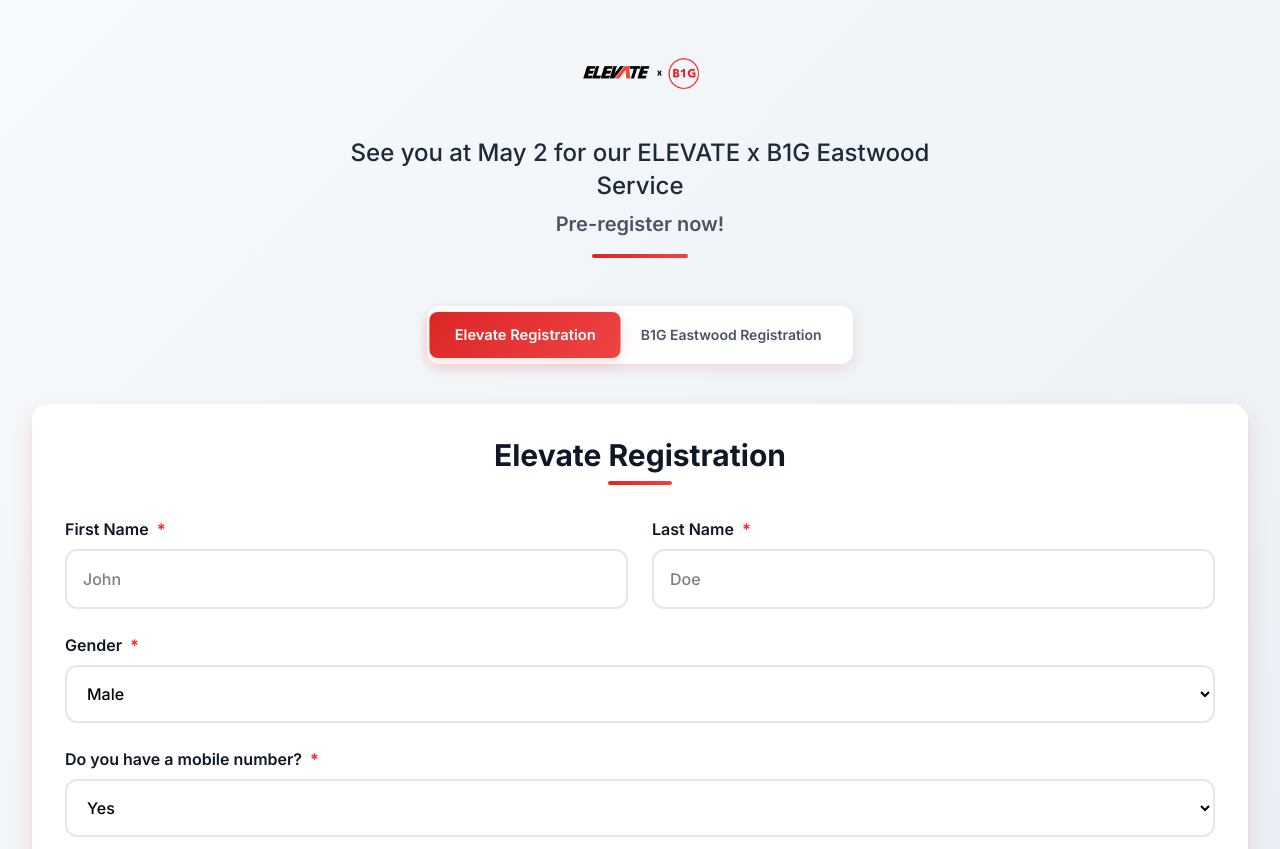
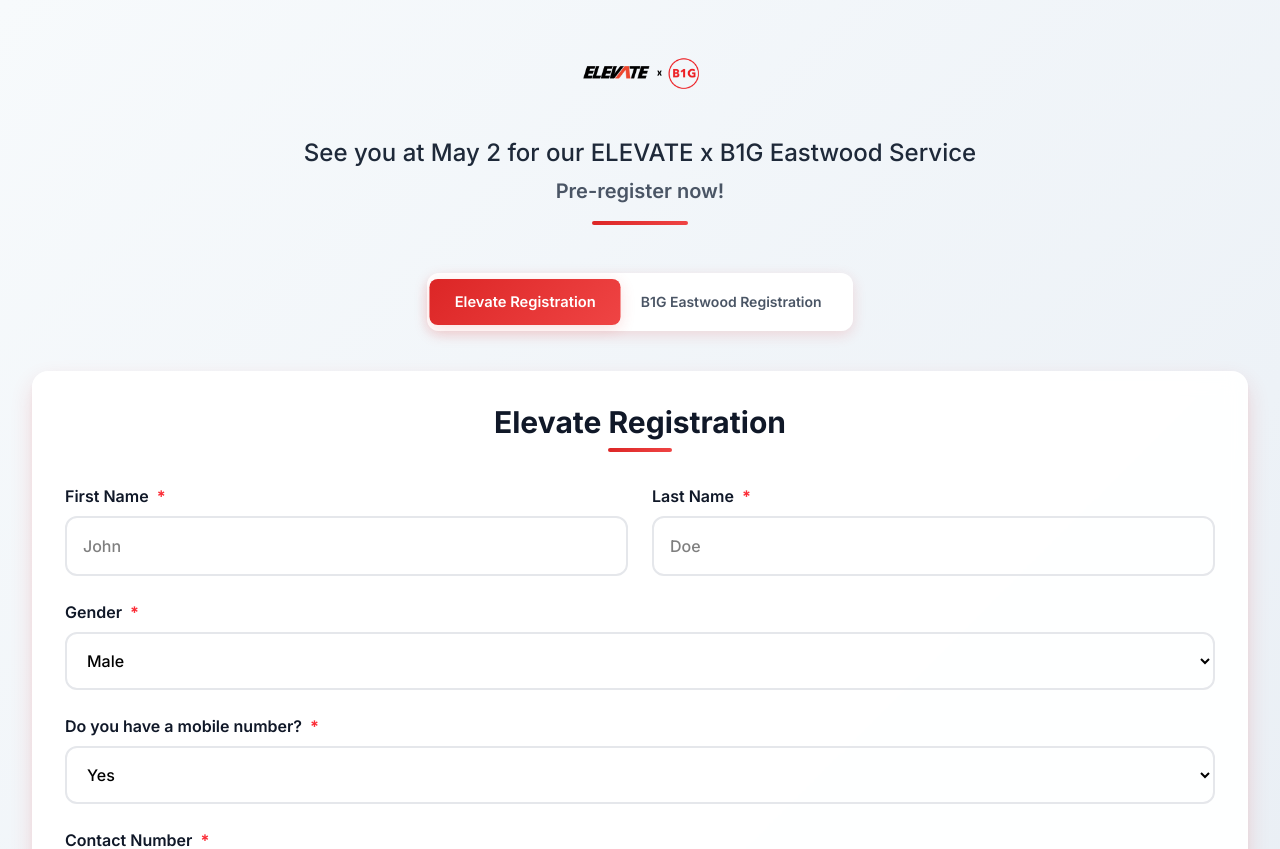
Before and after one commit to ej-camingao/eastwood-dashboard, a SvelteKit app: page / in a window 1280 px wide. Shown: the top 849 px of the page. Built offline with nearby package versions, Linux system fonts and the light colour scheme; no server answers.

Commit message:
refactor: text size

```diff
--- a/src/routes/+page.svelte
+++ b/src/routes/+page.svelte
@@ -427,11 +427,19 @@
 			<div class="flex justify-center mb-6">
 				<Logo size="xl" />
 			</div>
-			<div class="space-y-2 max-w-2xl mx-auto">
-				<p class="text-xl sm:text-2xl text-gray-800 font-medium leading-snug">
-					See you at May 2 for our ELEVATE x B1G Eastwood Service
-				</p>
-				<p class="text-lg sm:text-xl text-gray-600 font-semibold">Pre-register now!</p>
+			<div class="space-y-2 w-full max-w-5xl mx-auto px-1 sm:px-0">
+				<div
+					class="w-full overflow-x-auto [scrollbar-width:none] [-ms-overflow-style:none] [&::-webkit-scrollbar]:hidden"
+				>
+					<p
+						class="whitespace-nowrap text-center mx-auto text-gray-800 font-medium leading-snug
+							text-[clamp(0.65rem,0.4rem+2.4vw,1.5rem)]
+							sm:text-2xl"
+					>
+						See you at May 2 for our ELEVATE x B1G Eastwood{'\u00A0'}Service
+					</p>
+				</div>
+				<p class="text-lg sm:text-xl text-gray-600 font-semibold text-center">Pre-register now!</p>
 			</div>
 			<div class="mt-4 w-24 h-1 bg-brand-gradient mx-auto rounded-full"></div>
 		</div>
```
